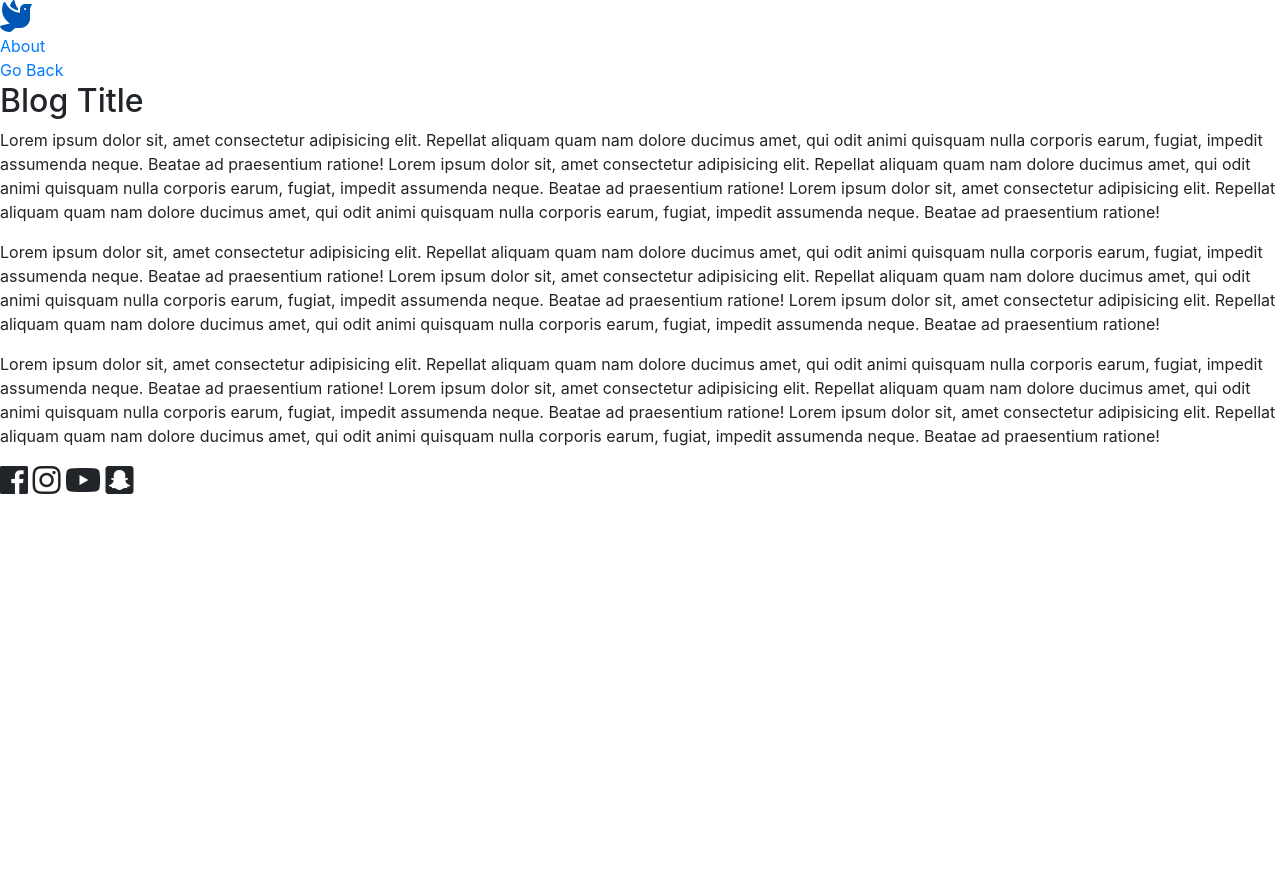
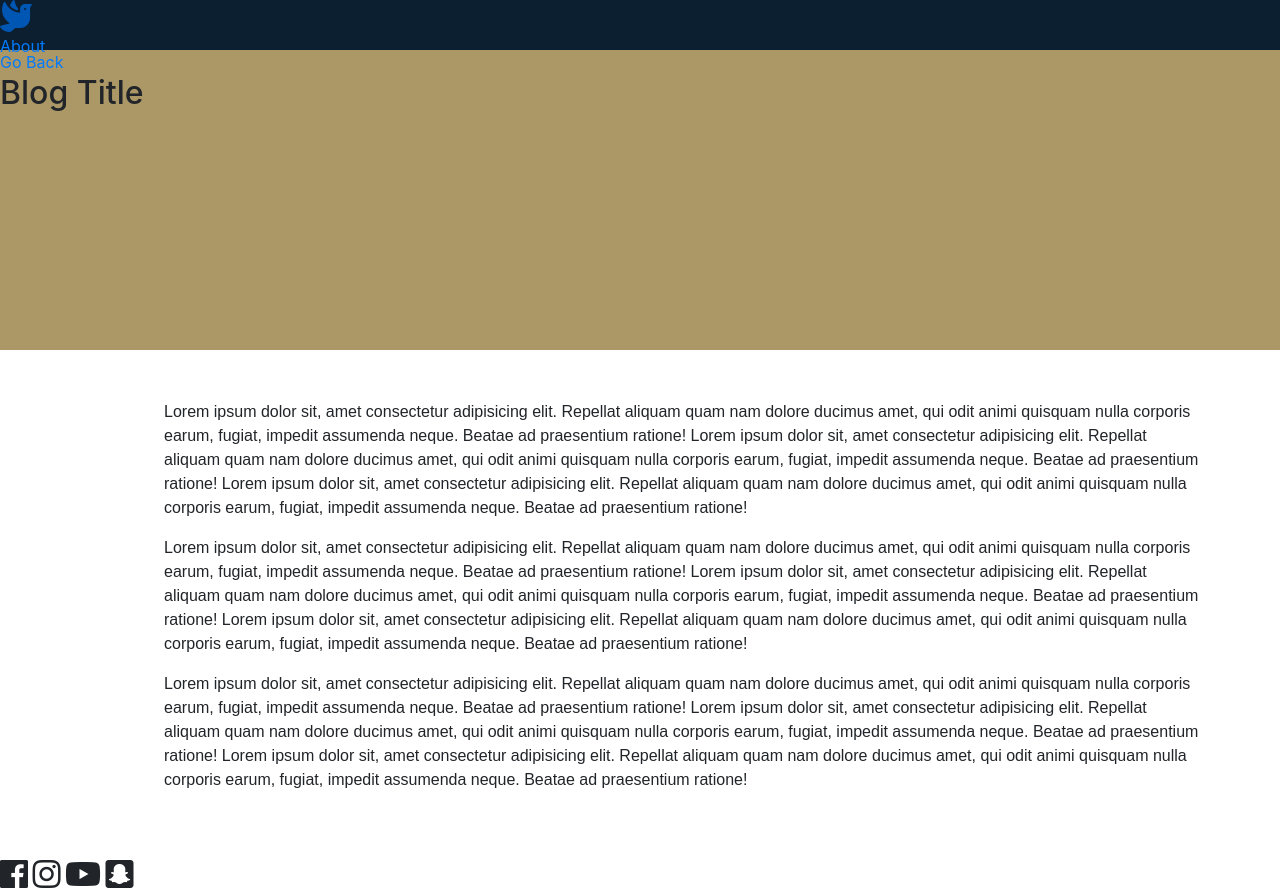
Before and after one commit to akmadsen/cpnt-201-group-assignment, a website: page public/blogname.html in a window 1280 px wide. Before the commit the page ends 800 px from the top, so only its background shows below. Drawn offline with nearby package versions, Linux system fonts and the light colour scheme.

Commit message:
blogname styles

```diff
--- a/public/blogname.html
+++ b/public/blogname.html
@@ -13,6 +13,7 @@
     <!-- Bootstrap Stylesheet -->
     <link rel="stylesheet" href="https://stackpath.bootstrapcdn.com/bootstrap/4.1.3/css/bootstrap.min.css" integrity="sha384-MCw98/SFnGE8fJT3GXwEOngsV7Zt27NXFoaoApmYm81iuXoPkFOJwJ8ERdknLPMO"
         crossorigin="anonymous">
+    <link rel="stylesheet" href="./css/app.css">
 
     <title>Blog Page</title>
 </head>
--- a/src/sass/app.scss
+++ b/src/sass/app.scss
@@ -0,0 +1,9 @@
+// Variables
+@import 'variables.scss';
+
+// Base
+
+// Components
+
+// Pages
+@import './pages/blogname.scss';
--- /dev/null
+++ b/src/sass/pages/blogname.scss
@@ -0,0 +1,36 @@
+
+
+
+body {
+    background: #fff;
+}
+.hero {
+    height: 300px;
+    width: 100%;
+    background-size: cover;
+    background-position: 50%, 50%;
+    background-repeat: no-repeat;
+    background: $secondary-color;
+}
+
+header {
+    background: $primary-color;
+    height: 50px;
+
+}
+
+main {
+    width : 90%;
+    margin: auto;
+    text-align: left;
+    // background: grey;
+    padding : 50px 10px 50px 170px;
+
+}
+
+main p {
+    font-size: 16px;
+    font-family: Arial, Helvetica, sans-serif;
+    line-height: 1.5;
+
+}
```
Also changed, not shown: public/css/app.css.
